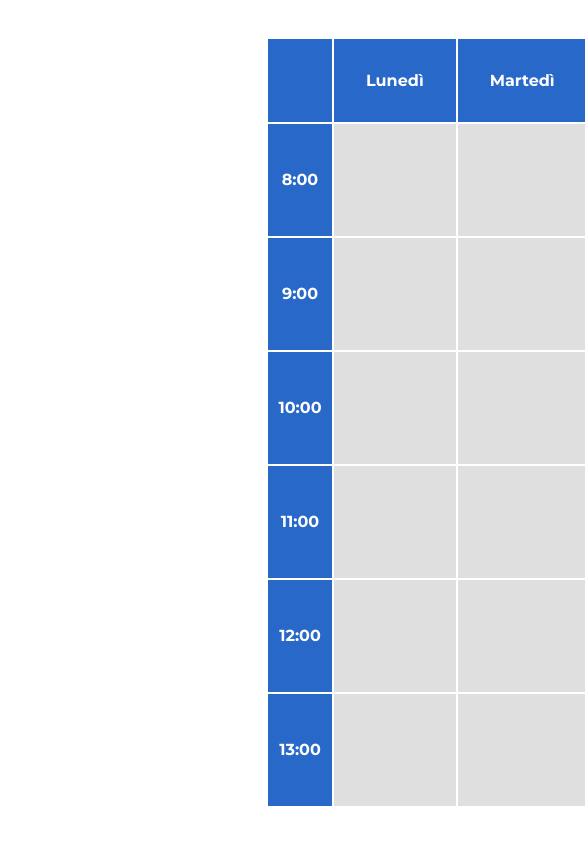
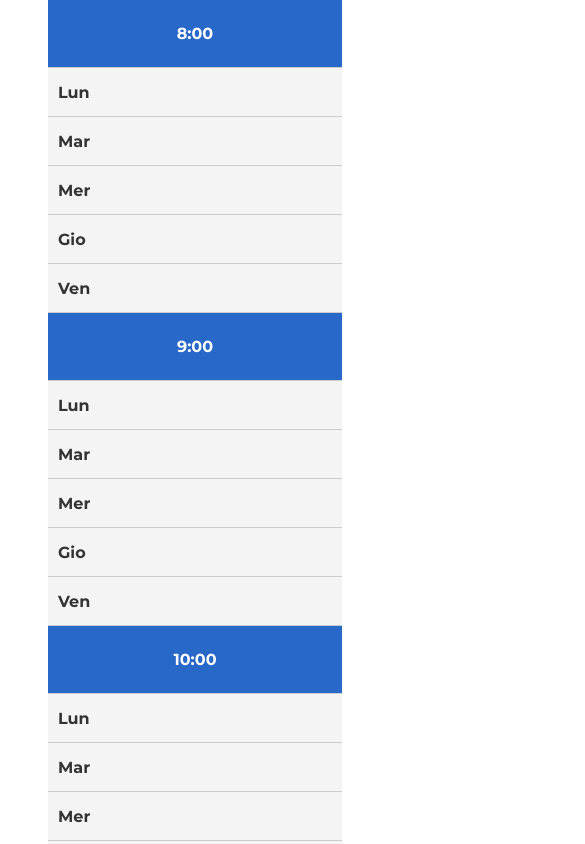
Before and after one commit to lordag/week-calendar, a React (Vite) app: page / in a window 390 px wide. Shown: the top 844 px of the page, 585 px wide, since content can reach past the window. Built offline with nearby package versions, Linux system fonts and the light colour scheme.

Commit message:
removed table

```diff
--- a/src/App.scss
+++ b/src/App.scss
@@ -1,4 +1,9 @@
 @import url('https://fonts.googleapis.com/css2?family=Montserrat:ital,wght@0,100..900;1,100..900&display=swap');
+
+$white: #ffffff;
+$gray: #ccc;
+$dark-gray: #0000008c;
+$blue: #2768c9;
 
 *{
   margin: 0px;
@@ -10,7 +15,6 @@ body{
   display: flex;
   justify-content: center;
   align-items: center;
-  min-width: 100vh;
 }
 
 main {
@@ -25,67 +29,73 @@ main {
     padding: 0rem 3rem;
   }
 
-  table{
-    width: 100%;
-    padding: 0rem;
-    margin: 0rem;
+  .calendar {
+    display: grid;
+    grid-template-columns: 150px repeat(5, 1fr); /* Colonna orari + 5 giorni */
+    gap: 1px; /* Spazio tra le celle */
+    background-color: $gray; /* Colore dei bordi */
 
-    thead{
-      background-color: #2768c9;
-      margin: 0rem;
-      padding: 0rem;
-      color: #fff;
-
-      th{
-        padding: 2rem;
-      }
+    .header, .time, .time-cell {
+      text-align: center;
+      background-color: $white; /* Colore di sfondo delle celle */
     }
 
-    tbody{
-      td{
-        padding: 2rem;
-        background-color: #dfdfdf;
-        height: 3rem;
+    .header {
+      font-weight: bold;
+      background-color: $blue;
+      color: $white;
+      padding: 1.5rem;
+    }
+
+    .time {
+      display: flex;
+      justify-content: center;
+      align-items: center;
+      background-color: $blue;
+      font-weight: bold;
+      color: $white;
+      padding: 1.5rem;
+    }
+
+    & .time-cell{
+      display: flex;
+      flex-direction: column;
+      justify-content: center;
+      align-items: center;
+      background-color: #f4f4f4;
 
       &:hover{
         cursor: pointer;
-          background-color: #f0efef;
+        background-color: #cdffdb;
       }
 
       &.selected{
-          background-color: #2768c9;
+        background-color: $blue;
         color: #fff;
       }
 
       &.occupied{
-          background-color: #faf6f6;
-          color: #2768c9;
+        background-color: $white;
+        color: $blue;
       }
-
-        div.cell{
-          display: flex;
-          flex-direction: column;
-          align-items: center;
 
       & .subject{
         font-size: 1rem;
+        font-weight: 600;
       }
 
       & .professor{
         font-size: .8rem;
       }
-
     }
 
+    & .cell{
+        display: flex;
+        flex-direction: column;
+        justify-content: center;
+        align-items: center;
     }
 
-      & th.time {
-        background-color: #2768c9;
-        text-align: center;
-        color: #fff;
-      }
-
-    }
   }
 
 }
@@ -98,13 +108,13 @@ main {
   transform: translate(-50%, -50%);
   padding: 20px;
   border: none;
-  background-color: white;
-  box-shadow: 0 0 10px rgba(0, 0, 0, 0.1);
+  background-color: $white;
+  box-shadow: 0 0 10px $gray;
   z-index: 1000;
   border-radius: 1rem;
 
   &::backdrop {
-    background-color: rgba(0, 0, 0, 0.55);
+    background-color: $dark-gray;;
   }
 
   & .content{
@@ -119,7 +129,8 @@ main {
     & p{
       color: red;
       font-size: 0.8rem;
-      padding: 0rem 2rem;
+      padding: 0rem;
+      font-weight: 600;
     }
 
     & button{
@@ -167,3 +178,40 @@ main {
   }
 
 }
+
+  /* Responsive Design */
+  @media screen and (max-width: 768px){
+    main{
+      height: unset;
+      width: 100vw;
+
+      .section{
+        padding: 0rem;
+      }
+
+      .calendar {
+        display: flex!important;
+        flex-direction: column!important;
+
+        .header{
+          display: none;
+        }
+
+        .time-cell{
+          position: relative;
+          min-height: 3rem;
+
+          &::before{
+            content: attr(data-day);
+            position: absolute;
+            left: 10px;
+            top: 50%;
+            transform: translateY(-50%);
+            font-weight: bold;
+            color: #333;
+          }
+        }
+      }
+    }
+
+  }
--- a/src/components/table.jsx
+++ b/src/components/table.jsx
@@ -1,4 +1,4 @@
-import { useState, useRef, useEffect } from "react";
+import { useState, useRef, useEffect, Fragment } from "react";
 import LessonForm from "./lessonForm";
 import {validateHoursWeekly, validLessonPosition} from '../utils/validation'
 import Modal from "./modal";
@@ -97,33 +97,27 @@ const Table = () => {
 
     return(
         <>
-            <table>
-                <thead>
-                    <tr>
-                        <th></th>
-                        {data.days.map((day) => <th key={day}>{day}</th> )}
-                    </tr>
-                </thead>
-                <tbody>
+            <div className="calendar">
+                <div className="header empty"></div>
+                {data.days.map((day) => <div className="header" key={day}>{day}</div> )}
+
                 {data.timetables.map((time, timeIndex) => (
-                        <tr key={`${time}-${timeIndex}`}>
-                            <th className="time">{time}:00</th>
+                    <Fragment key={`${time}-${timeIndex}`}>
+                        <div className="time"><span>{time}:00</span></div>
                         {data.days.map((day, dayIndex) => (
-                                <td
-                                    className={`
-                                        ${cellInfo.timeIndex === timeIndex && cellInfo.dayIndex === dayIndex ? 'selected' : ''}
-                                        ${data.lessons[timeIndex][dayIndex] !== null ? 'occupied' : ''}
-                                    `}
+                            <div
+                                data-day={day.slice(0,3)}
+                                className={`time-cell ${data.lessons[timeIndex][dayIndex] !== null ? 'occupied' : ''}`}
                                 key={`${day}-${dayIndex}`}
                                 onClick={() => handleShowForm({dayIndex, timeIndex})}
                             >
                                 <Cell values={data.lessons[timeIndex][dayIndex]} />
-                                </td>
+                            </div>
                         ))}
-                        </tr>
+                    </Fragment>
                 ))}
-                </tbody>
-            </table>
+            </div>
+
             <Modal ref={modal} error={error}>
                 <LessonForm submit={handleSubmit} subjects={subjects} professors={professors}/>
             </Modal>
```
Lines whose indentation alone changed are shown as unchanged.
